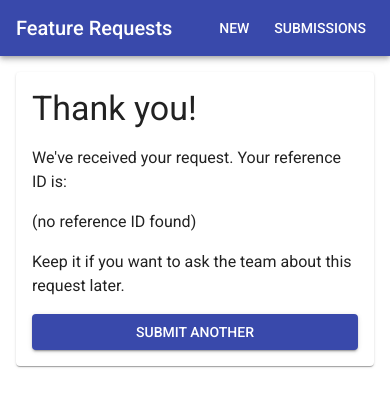
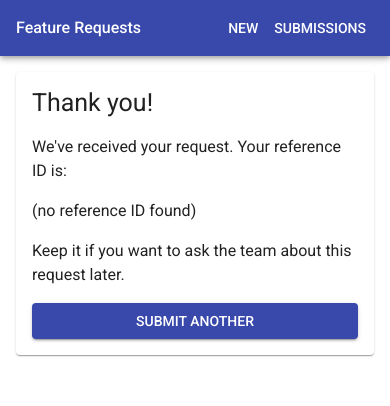
Before and after one commit to kescobar-oss/submission-form, a Next.js app in the folder apps/web/: page /success in a window 390 px wide. Shown: the top 406 px of the page. Built offline with nearby package versions, Linux system fonts and the light colour scheme; what @mui/material-nextjs would draw is missing.

Commit message:
fix(web): make headings and app bar fit small phone screens

```diff
--- a/apps/web/components/SiteHeader.tsx
+++ b/apps/web/components/SiteHeader.tsx
@@ -12,16 +12,29 @@ export default function SiteHeader() {
     // position="static" keeps the bar at the top of the page instead of floating over content.
     <AppBar position="static">
       <Toolbar>
-        {/* flexGrow: 1 makes the title take up the free space, pushing the buttons right. */}
-        <Typography variant="h6" component="div" sx={{ flexGrow: 1 }}>
+        {/* flexGrow: 1 makes the title take up the free space, pushing the buttons right.
+            On phones (xs) the title is a little smaller so title + buttons fit on one line;
+            noWrap cuts it off with "…" instead of wrapping if a screen is narrower still. */}
+        <Typography
+          variant="h6"
+          component="div"
+          noWrap
+          sx={{ flexGrow: 1, fontSize: { xs: '1rem', sm: '1.25rem' } }}
+        >
           Feature Requests
         </Typography>
         {/* component={Link} renders MUI's button styling but navigates like a Next.js link,
-            so moving between pages doesn't reload the whole site. */}
-        <Button color="inherit" component={Link} href="/">
+            so moving between pages doesn't reload the whole site.
+            Less side padding on phones (xs) leaves more room for the title. */}
+        <Button color="inherit" component={Link} href="/" sx={{ minWidth: 0, px: { xs: 1, sm: 2 } }}>
           New
         </Button>
-        <Button color="inherit" component={Link} href="/submissions">
+        <Button
+          color="inherit"
+          component={Link}
+          href="/submissions"
+          sx={{ minWidth: 0, px: { xs: 1, sm: 2 } }}
+        >
           Submissions
         </Button>
       </Toolbar>
--- a/apps/web/theme.ts
+++ b/apps/web/theme.ts
@@ -1,11 +1,14 @@
 'use client';
 // 'use client' because ThemeProvider (a client component) receives this theme object, and
 // MUI's docs keep the theme on the client side so its helper functions survive the trip.
-import { createTheme } from '@mui/material/styles';
+import { createTheme, responsiveFontSizes } from '@mui/material/styles';
 
 // One central place for the app's look. Every MUI component reads its colours, font and
 // spacing from here, so changing primary.main below recolours every button and the AppBar.
-const theme = createTheme({
+// responsiveFontSizes shrinks the big heading sizes (h1–h6) on narrow screens, so a page
+// title like "Submit a feature request" doesn't take half a phone screen. Doing it here
+// fixes every heading in the app at once, instead of adding sx to each one.
+const theme = responsiveFontSizes(createTheme({
   palette: {
     // primary: the main brand colour (AppBar, contained buttons, focused fields).
     primary: { main: '#3949ab' },
@@ -16,6 +19,6 @@ const theme = createTheme({
     // The Roboto font is loaded in app/layout.tsx and exposed as this CSS variable.
     fontFamily: 'var(--font-roboto), Arial, sans-serif',
   },
-});
+}));
 
 export default theme;
```
